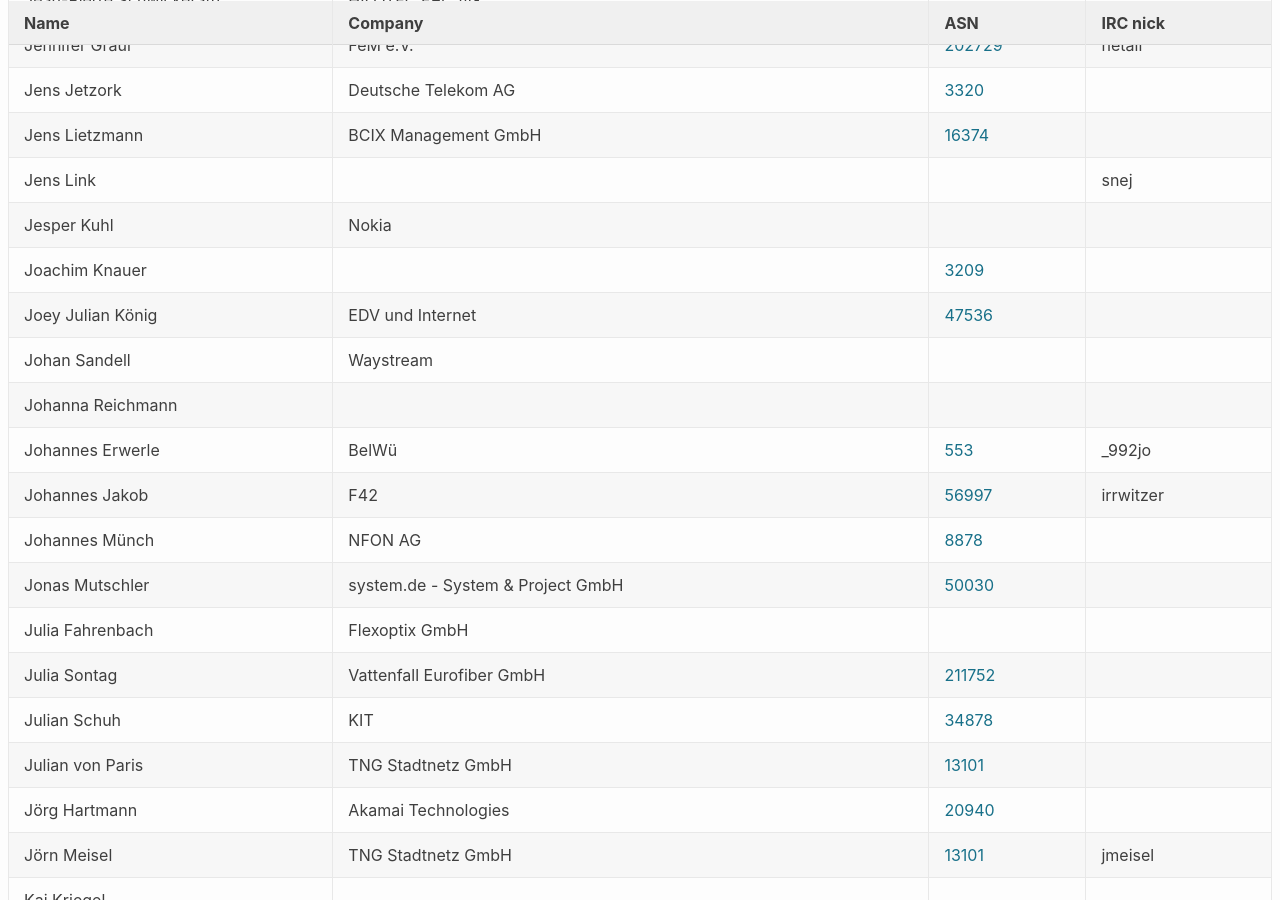
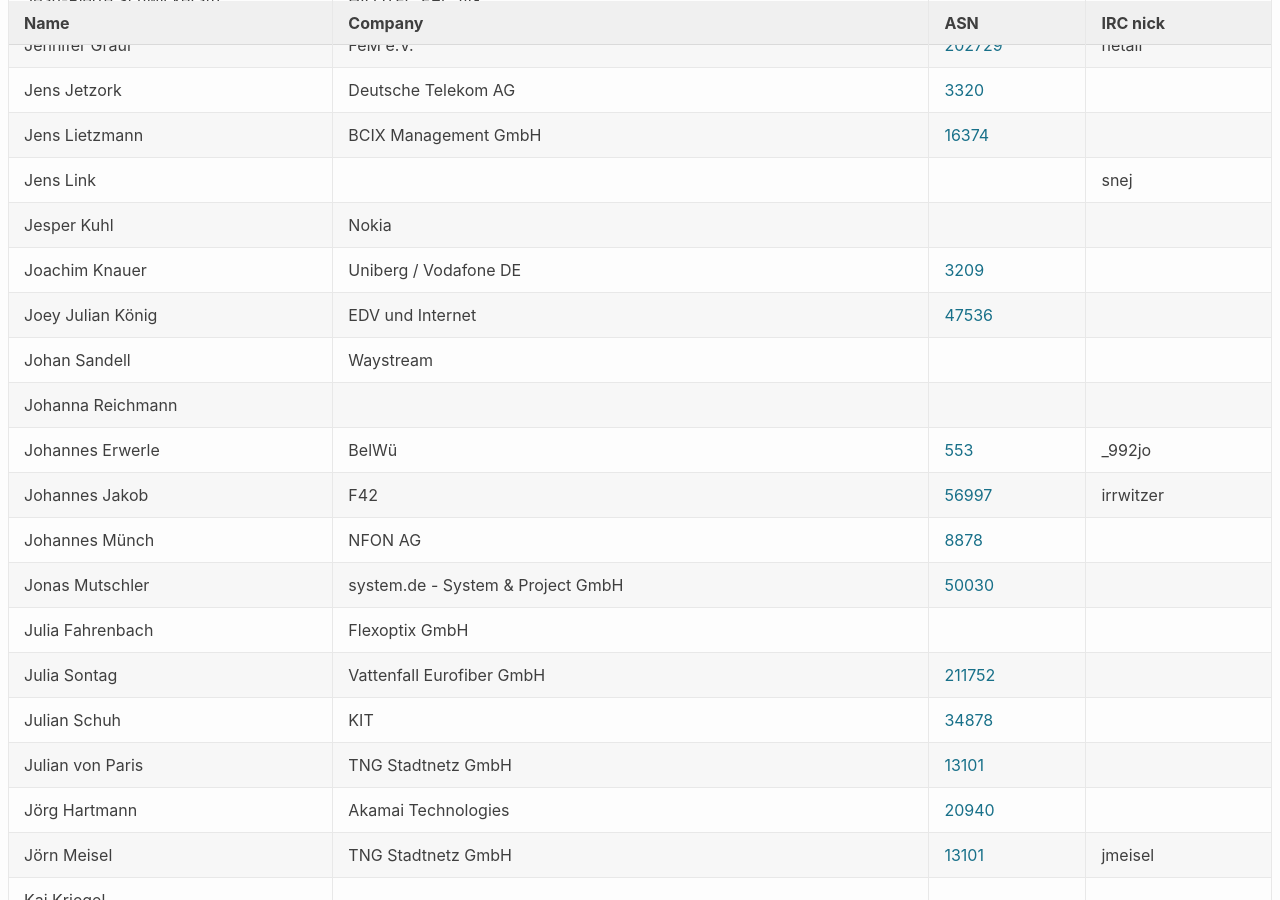
Before and after one commit to denog/pretix-attendeelist, a Jekyll site: the page built from denog15/index.md, in a window 1280 px wide and 900 px high, scrolled down 7129 px. Built offline with Jekyll 4.4.1, drawn with Linux system fonts in a browser that asks for light colours.

Commit message:
Latest data: Thu Nov  2 13:10:57 UTC 2023

```diff
--- a/_data/attendees_denog15_onsite.json
+++ b/_data/attendees_denog15_onsite.json
@@ -961,7 +961,7 @@
   },
   {
     "name": "Joachim Knauer",
-    "company": null,
+    "company": "Uniberg / Vodafone DE",
     "irc": null,
     "asn": "3209"
   },
```
